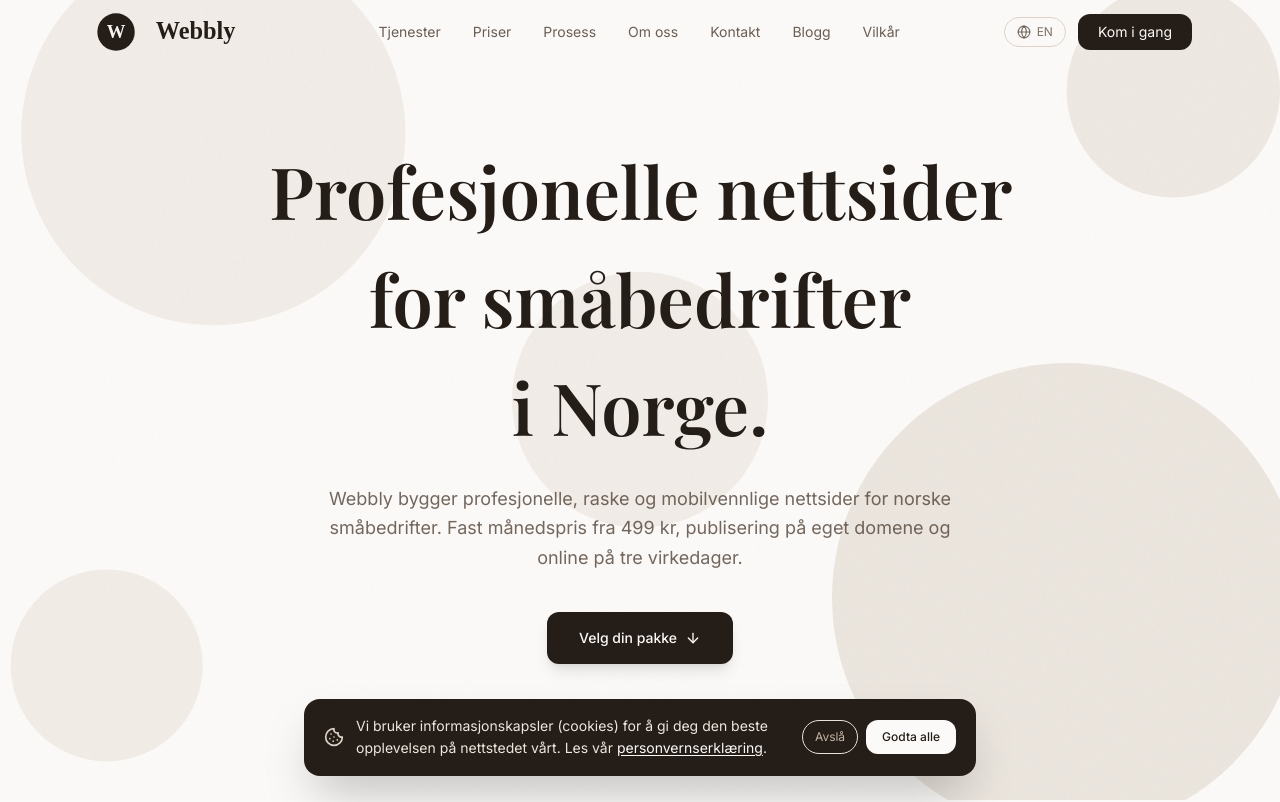
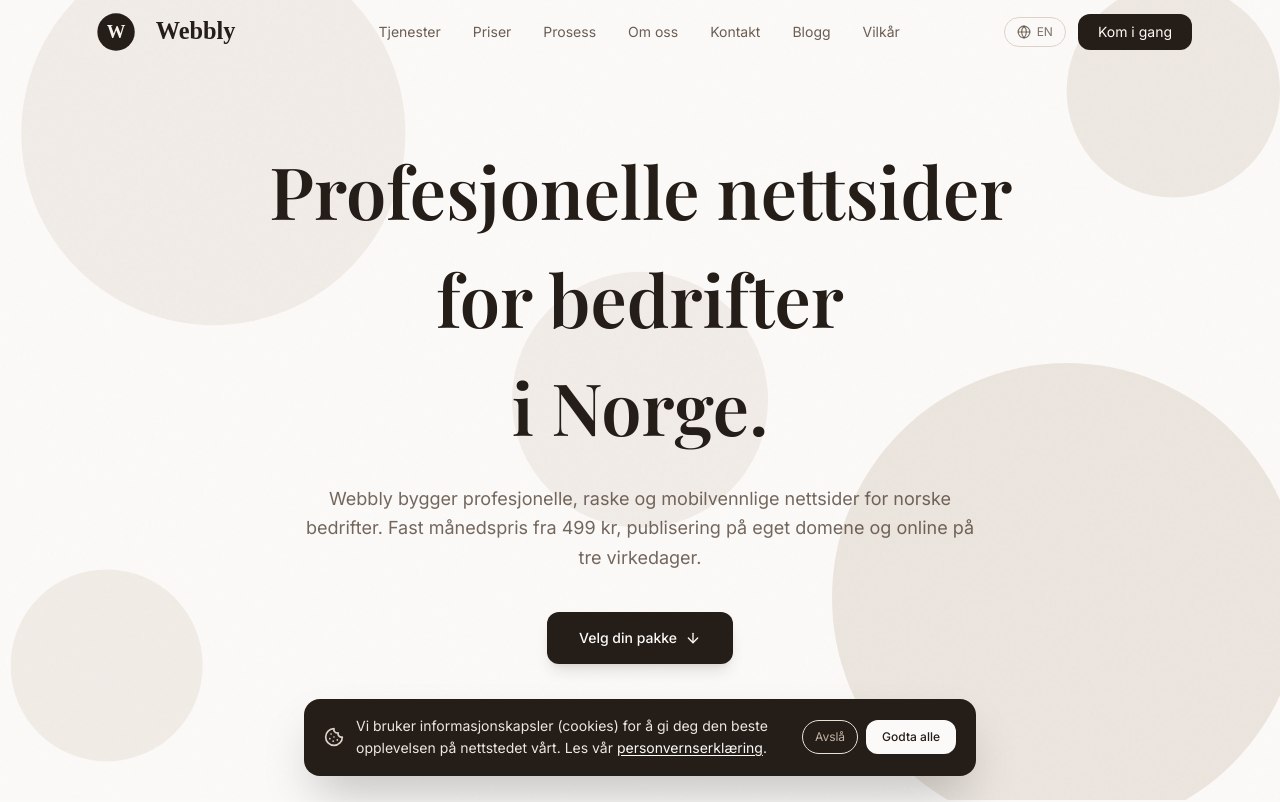
Before and after one commit to anishalvadzic/webbly.next, a Next.js app: page / in a window 1280 px wide. Shown: the top 802 px of the page. Built offline with nearby package versions, Linux system fonts and the light colour scheme.

Commit message:
Remove 'små' from hero and pricing copy
https://claude.ai/code/session_01JGQV9Hfih7n6RFLmcQk5aJ

```diff
--- a/components/landing/Hero.jsx
+++ b/components/landing/Hero.jsx
@@ -19,17 +19,17 @@ export default function Hero({ lang }) {
   const t = {
     no: {
       h1a: "Profesjonelle nettsider",
-      h1b: "for småbedrifter",
+      h1b: "for bedrifter",
       h1c: "i Norge.",
-      sub: "Webbly bygger profesjonelle, raske og mobilvennlige nettsider for norske småbedrifter. Fast månedspris fra 499 kr, publisering på eget domene og online på tre virkedager.",
+      sub: "Webbly bygger profesjonelle, raske og mobilvennlige nettsider for norske bedrifter. Fast månedspris fra 499 kr, publisering på eget domene og online på tre virkedager.",
       cta: "Velg din pakke",
       scroll: "Utforsk",
     },
     en: {
       h1a: "Professional websites",
-      h1b: "for small businesses",
+      h1b: "for businesses",
       h1c: "in Norway.",
-      sub: "Webbly builds professional, fast and mobile-friendly websites for Norwegian small businesses. Fixed monthly price from 499 kr, published on your own domain and online in three business days.",
+      sub: "Webbly builds professional, fast and mobile-friendly websites for Norwegian businesses. Fixed monthly price from 499 kr, published on your own domain and online in three business days.",
       cta: "Choose Your Plan",
       scroll: "Explore",
     },
--- a/components/landing/Pricing.jsx
+++ b/components/landing/Pricing.jsx
@@ -9,7 +9,7 @@ const plans = {
     {
       name: "Start",
       price: "499",
-      tagline: "For små bedrifter som trenger en enkel og profesjonell nettside.",
+      tagline: "For bedrifter som trenger en enkel og profesjonell nettside.",
       features: [
         "Opptil 3 sider",
         "Cookie-banner inkludert",
@@ -66,7 +66,7 @@ const plans = {
     {
       name: "Start",
       price: "499",
-      tagline: "For small businesses that need a simple and professional website.",
+      tagline: "For businesses that need a simple and professional website.",
       features: [
         "Up to 3 pages",
         "Cookie banner included",
```
